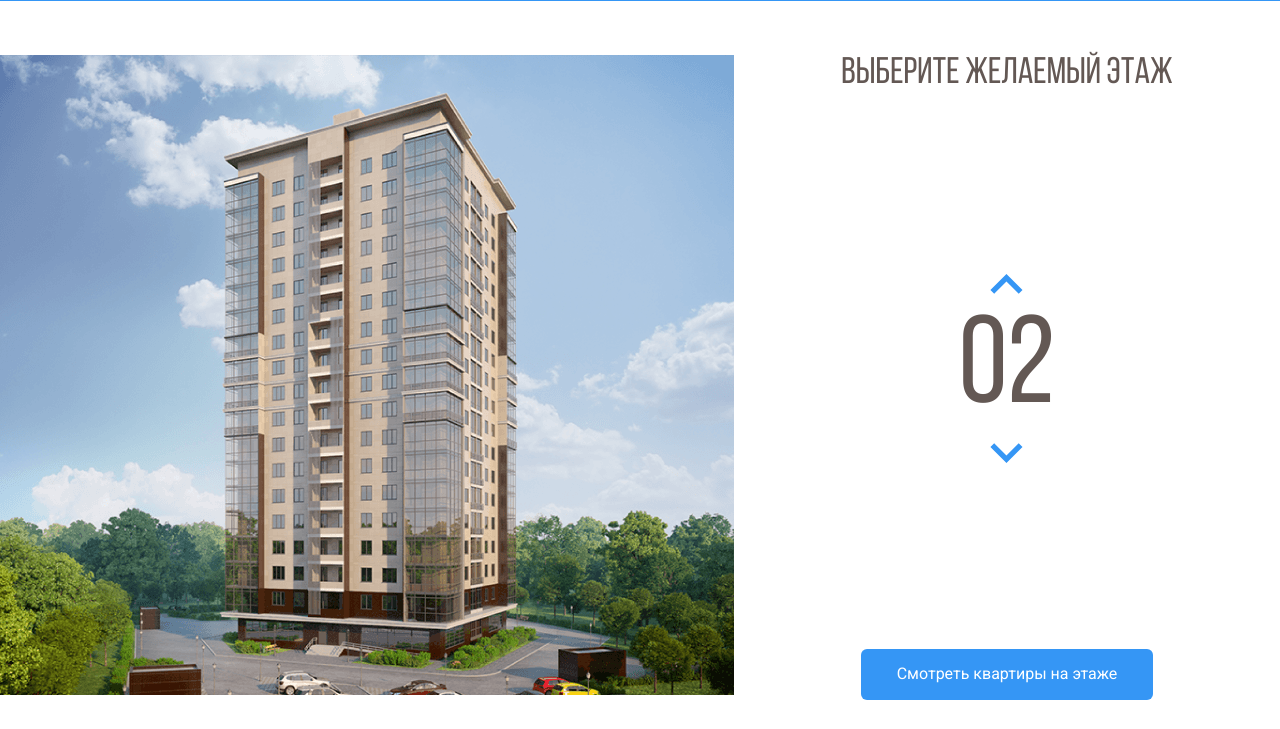
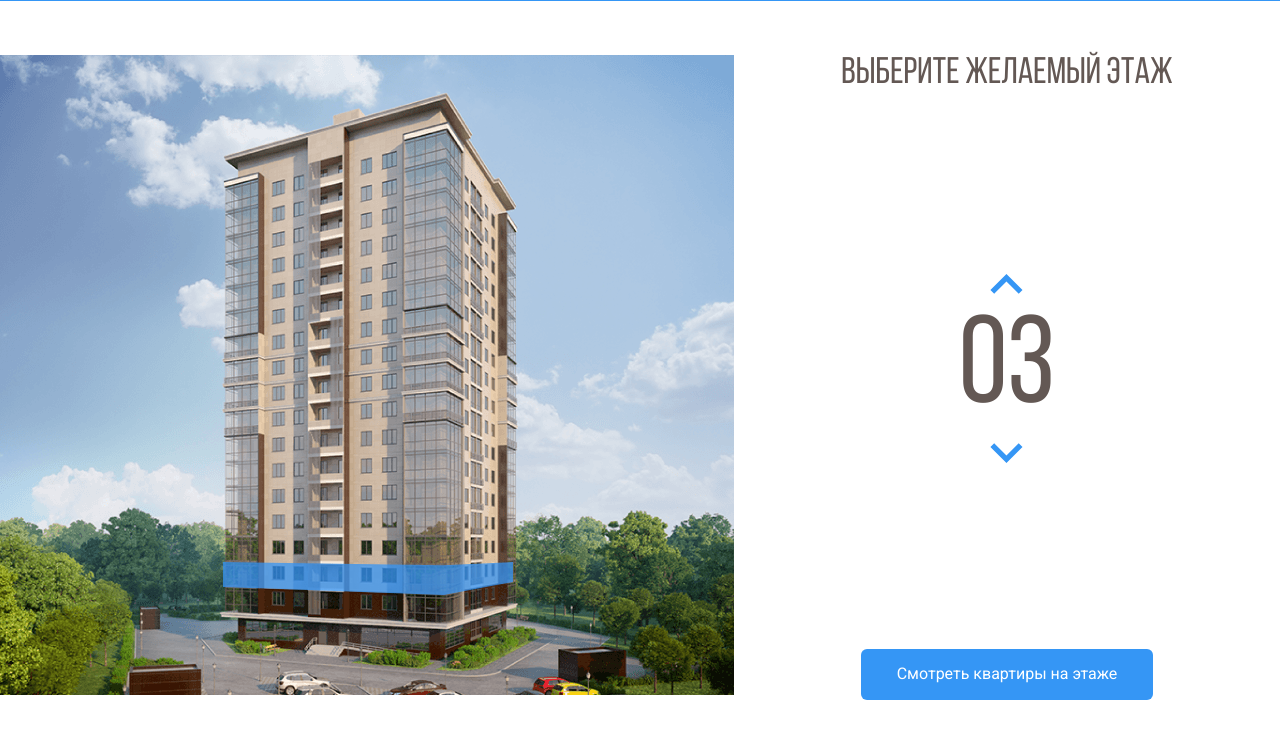
Before and after one commit to Nataly001/melody, a plain HTML site: page index.html in a window 1280 px wide. Both pictures are taken after a click on the button 1006 px from the left and 357 px from the top of the page. Shown: the part 71-800 px from the top of the page. Drawn offline with nearby package versions, Linux system fonts and the light colour scheme.

Commit message:
Написали скрипт для подсветки этажей

```diff
--- a/css/style.css
+++ b/css/style.css
@@ -82,6 +82,9 @@ body {
 .home-image path:hover {
   opacity: 1;
 }
+path.current-floor {
+  opacity: 1;
+}
 .counter-group {
   display: flex;
   flex-direction: column;
--- a/index.html
+++ b/index.html
@@ -50,23 +50,23 @@
     </pattern>
     <image id="image0_1_86" width="740" height="640" xlink:href="img/home.png"/>
     </defs>
-    <path d="M222 533L442.8 541L512 527.3V549L443.5 568.7L222 557.7V533Z" fill="#3595F6" fill-opacity="0.75"/>
-    <path d="M223 532V507L443.3 510.3L513 507V527L443.7 540L223 532Z" fill="#3595F6" fill-opacity="0.75"/>
-    <path d="M223 506V481H444H513V504L445 511L223 506Z" fill="#3595F6" fill-opacity="0.75"/>
-    <path d="M223 482V457L444.3 453.3L512 460V482H444" fill="#3595F6" fill-opacity="0.75"/>
-    <path d="M223 456V430L444.5 426.7L513 437.7V459L444 452.3L223 456Z" fill="#3595F6" fill-opacity="0.75"/>
-    <path d="M222 429V405.3L443 393L514 416V437.3L443 425L222 429Z" fill="#3595F6" fill-opacity="0.75"/>
-    <path d="M222 407V382L444.2 365.7L514 394.3V415L443.7 393.3L222 407Z" fill="#3595F6" fill-opacity="0.75"/>
-    <path d="M222 382V357L444.5 336.7L514 373.3V394L442 365.3L222 382Z" fill="#3595F6" fill-opacity="0.75"/>
-    <path d="M222 356V332L445 307.3L514 351.3V373L444.7 335L222 356Z" fill="#3595F6" fill-opacity="0.75"/>
-    <path d="M222 331V307L444.5 278.3L514 329.3V350L443.7 307.7L222 331Z" fill="#3595F6" fill-opacity="0.75"/>
-    <path d="M221 307V283L443.3 250L514 309.3V329L444 278.3L221 307Z" fill="#3595F6" fill-opacity="0.75"/>
-    <path d="M222 282V258L443.2 223L513 287V308L444.3 249.7L222 282Z" fill="#3595F6" fill-opacity="0.75"/>
-    <path d="M222 258V233L444.3 195L513 265.3V286L444 222L222 258Z" fill="#3595F6" fill-opacity="0.75"/>
-    <path d="M222 232V207L442.8 163.3L513 242.3V265L444 191.7L222 232Z" fill="#3595F6" fill-opacity="0.75"/>
-    <path d="M223 208V183L443 135L513 220V243L442.3 163.7L223 208Z" fill="#3595F6" fill-opacity="0.75"/>
-    <path d="M222 183V158L441.8 106L513 198.3V221L443.3 134.7L222 183Z" fill="#3595F6" fill-opacity="0.75"/>
-    <path d="M222 158V132L444 75.3L513 177V198L443.7 106.3L222 158Z" fill="#3595F6" fill-opacity="0.75"/>
+    <path data-floor="02" d="M222 533L442.8 541L512 527.3V549L443.5 568.7L222 557.7V533Z" fill="#3595F6" fill-opacity="0.75"/>
+    <path data-floor="03" d="M223 532V507L443.3 510.3L513 507V527L443.7 540L223 532Z" fill="#3595F6" fill-opacity="0.75"/>
+    <path data-floor="04" d="M223 506V481H444H513V504L445 511L223 506Z" fill="#3595F6" fill-opacity="0.75"/>
+    <path data-floor="05" d="M223 482V457L444.3 453.3L512 460V482H444" fill="#3595F6" fill-opacity="0.75"/>
+    <path data-floor="06" d="M223 456V430L444.5 426.7L513 437.7V459L444 452.3L223 456Z" fill="#3595F6" fill-opacity="0.75"/>
+    <path data-floor="07" d="M222 429V405.3L443 393L514 416V437.3L443 425L222 429Z" fill="#3595F6" fill-opacity="0.75"/>
+    <path data-floor="08" d="M222 407V382L444.2 365.7L514 394.3V415L443.7 393.3L222 407Z" fill="#3595F6" fill-opacity="0.75"/>
+    <path data-floor="09" d="M222 382V357L444.5 336.7L514 373.3V394L442 365.3L222 382Z" fill="#3595F6" fill-opacity="0.75"/>
+    <path data-floor="10" d="M222 356V332L445 307.3L514 351.3V373L444.7 335L222 356Z" fill="#3595F6" fill-opacity="0.75"/>
+    <path data-floor="11" d="M222 331V307L444.5 278.3L514 329.3V350L443.7 307.7L222 331Z" fill="#3595F6" fill-opacity="0.75"/>
+    <path data-floor="12" d="M221 307V283L443.3 250L514 309.3V329L444 278.3L221 307Z" fill="#3595F6" fill-opacity="0.75"/>
+    <path data-floor="13" d="M222 282V258L443.2 223L513 287V308L444.3 249.7L222 282Z" fill="#3595F6" fill-opacity="0.75"/>
+    <path data-floor="14" d="M222 258V233L444.3 195L513 265.3V286L444 222L222 258Z" fill="#3595F6" fill-opacity="0.75"/>
+    <path data-floor="15" d="M222 232V207L442.8 163.3L513 242.3V265L444 191.7L222 232Z" fill="#3595F6" fill-opacity="0.75"/>
+    <path data-floor="16" d="M223 208V183L443 135L513 220V243L442.3 163.7L223 208Z" fill="#3595F6" fill-opacity="0.75"/>
+    <path data-floor="17" d="M222 183V158L441.8 106L513 198.3V221L443.3 134.7L222 183Z" fill="#3595F6" fill-opacity="0.75"/>
+    <path data-floor="18" d="M222 158V132L444 75.3L513 177V198L443.7 106.3L222 158Z" fill="#3595F6" fill-opacity="0.75"/>
     </svg>
     </div>
     <div class="main-info">
@@ -83,6 +83,7 @@
     <button class="button button-primary">Смотреть квартиры на этаже</button>
   </div>
   </main>
-
+  <script src="https://code.jquery.com/jquery-3.6.0.min.js" integrity="sha256-/xUj+3OJU5yExlq6GSYGSHk7tPXikynS7ogEvDej/m4=" crossorigin="anonymous"></script>
+  <script src="js/main.js"></script>
 </body>
 </html>
--- /dev/null
+++ b/js/main.js
@@ -0,0 +1,32 @@
+ $(document).ready(function () {
+   var currentFloor = 2;
+   var floorPath =  $(".home-image path");
+   var counterUp = $(".counter-up");
+   var counterDown = $(".counter-down");
+   var usCurrentFloor;
+   floorPath.on("mouseover", function(){
+    floorPath.removeClass("current-floor");
+     currentFloor = $(this).attr("data-floor");
+     $(".counter").text(currentFloor);
+   });
+
+   counterUp.on("click", function(){
+    if(currentFloor < 18) {
+      currentFloor++;
+      usCurrentFloor = currentFloor.toLocaleString("en-US", { minimumIntegerDigits: 2, useGrouping: false });
+      $(".counter").text(usCurrentFloor);
+      floorPath.removeClass("current-floor");
+      $(`[data-floor=${usCurrentFloor}]`).toggleClass("current-floor");
+    }
+   });
+
+   counterDown.on("click", function () {
+    if(currentFloor >2){
+      currentFloor--;
+      usCurrentFloor = currentFloor.toLocaleString("en-US",  { minimumIntegerDigits: 2, useGrouping: false });
+      $(".counter").text(usCurrentFloor);
+      floorPath.removeClass("current-floor");
+      $(`[data-floor=${usCurrentFloor}]`).toggleClass("current-floor");
+    }
+   });
+ });
```
